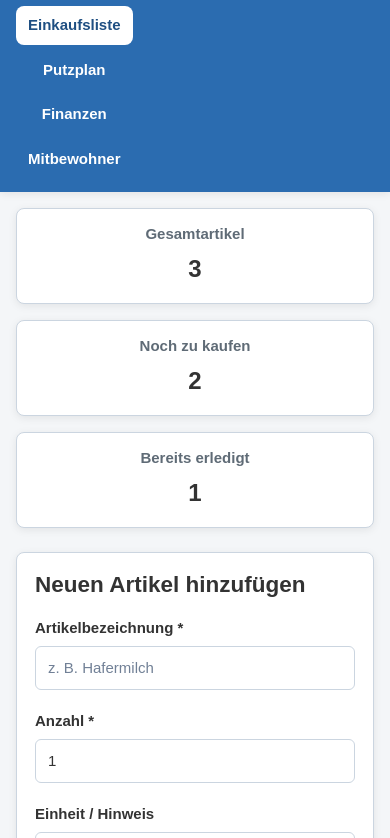
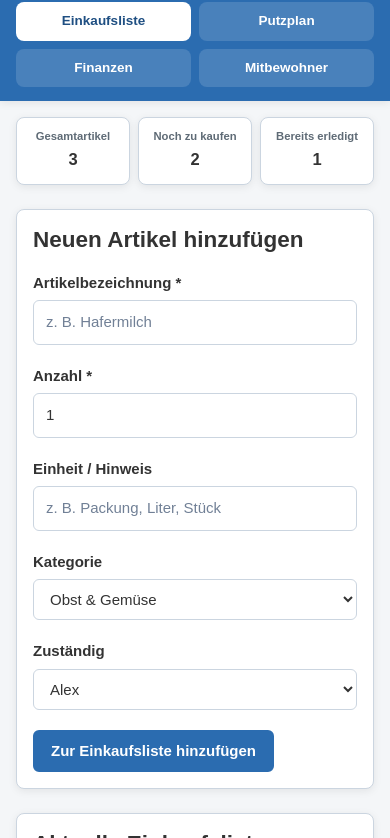
Before and after one commit to KeinDatenvolumen/portfolio-berres, a plain HTML site: page index.html in a window 390 px wide. Shown: the part 71-909 px from the top of the page. Drawn offline with Linux system fonts and the light colour scheme.

Commit message:
fix(style): improve mobile navigation grid and remove vertical card gap

```diff
--- a/css/style.css
+++ b/css/style.css
@@ -551,6 +551,11 @@ textarea::placeholder {
   flex: 1 1 200px;
 }
 
+.item-card .form-row {
+  flex-wrap: wrap;
+  gap: 8px;
+}
+
 .item-card h2,
 .item-card h3,
 .item-card p {
@@ -762,22 +767,28 @@ textarea::placeholder {
 @media (max-width: 768px) {
   .site-header {
     flex-direction: column;
-    align-items: flex-start;
-    gap: 16px;
-    padding: 16px 24px;
+    align-items: stretch;
+    gap: 12px;
+    padding: 16px 20px;
   }
 
   .nav-list {
+    display: grid;
+    grid-template-columns: repeat(2, minmax(0, 1fr));
+    gap: 8px;
     width: 100%;
-    flex-wrap: wrap;
   }
 
   .nav-link {
-    padding: 8px 12px;
+    display: block;
+    width: 100%;
+    padding: 9px 12px;
+    text-align: center;
+    background-color: rgba(255, 255, 255, 0.14);
   }
 
   .main-content {
-    padding: 24px;
+    padding: 20px;
   }
 
   /*
@@ -805,25 +816,41 @@ textarea::placeholder {
   }
 
   .stats-grid {
-    grid-template-columns: repeat(2, minmax(0, 1fr));
+    grid-template-columns: repeat(3, minmax(0, 1fr));
+    gap: 12px;
+  }
+
+  .stat-box {
+    padding: 14px 10px;
+  }
+
+  .stat-box h2,
+  .stat-box h3,
+  .stat-box .stat-label {
+    font-size: 0.85rem;
+  }
+
+  .stat-box p,
+  .stat-box .stat-value {
+    font-size: 1.3rem;
   }
 
   .item-card {
-    align-items: flex-start;
+    align-items: center;
     flex-wrap: wrap;
   }
 
   .site-footer {
-    padding: 18px 24px;
+    padding: 18px 20px;
   }
 }
 
 
 /* ==================================================
-   15. Smartphone-Ansicht bis 480 Pixel
+   15. Smartphone-Ansicht bis 540 Pixel
    ================================================== */
 
-@media (max-width: 480px) {
+@media (max-width: 540px) {
   html {
     font-size: 15px;
   }
@@ -834,6 +861,7 @@ textarea::placeholder {
 
   .site-header {
     padding: 14px 16px;
+    gap: 12px;
   }
 
   .header-brand {
@@ -841,8 +869,8 @@ textarea::placeholder {
   }
 
   .brand-logo {
-    width: 42px;
-    height: 42px;
+    width: 40px;
+    height: 40px;
   }
 
   .header-brand h1 {
@@ -855,13 +883,13 @@ textarea::placeholder {
   }
 
   /*
-     Die Navigation wird auf kleinen Smartphones
-     vollständig untereinander dargestellt.
+     Die Navigation wird auf Smartphones als kompaktes
+     2x2-Raster dargestellt.
   */
   .nav-list {
-    flex-direction: column;
-    align-items: stretch;
-    gap: 6px;
+    display: grid;
+    grid-template-columns: repeat(2, minmax(0, 1fr));
+    gap: 8px;
   }
 
   .nav-list li {
@@ -871,7 +899,10 @@ textarea::placeholder {
   .nav-link {
     display: block;
     width: 100%;
+    padding: 9px 10px;
+    font-size: 0.9rem;
     text-align: center;
+    background-color: rgba(255, 255, 255, 0.14);
   }
 
   .main-content {
@@ -879,7 +910,7 @@ textarea::placeholder {
   }
 
   .card {
-    padding: 18px;
+    padding: 16px;
   }
 
   .info-aside {
@@ -921,22 +952,53 @@ textarea::placeholder {
     flex-direction: column;
     align-items: stretch;
     gap: 12px;
+    padding: 14px;
+  }
+
+  /* Wichtig: auf Mobilgeräten keinen 200px-Höhenplatzhalter erzwingen! */
+  .item-card > :first-child {
+    flex: 0 1 auto;
+  }
+
+  .item-card .form-row {
+    flex-direction: row;
+    flex-wrap: wrap;
+    gap: 8px;
+  }
+
+  .item-card .form-row .btn {
+    flex: 1 1 auto;
+    width: auto;
+  }
+
+  .item-card > .btn,
+  .item-card > div:not(.form-row) > .btn {
+    width: 100%;
   }
 
   .item-card .badge {
     align-self: flex-start;
   }
 
-  .item-card .btn {
-    width: 100%;
-  }
-
   .stats-grid {
-    grid-template-columns: minmax(0, 1fr);
+    grid-template-columns: repeat(3, minmax(0, 1fr));
+    gap: 8px;
   }
 
   .stat-box {
-    padding: 16px;
+    padding: 12px 6px;
+  }
+
+  .stat-box h2,
+  .stat-box h3,
+  .stat-box .stat-label {
+    font-size: 0.75rem;
+    margin-bottom: 4px;
+  }
+
+  .stat-box p,
+  .stat-box .stat-value {
+    font-size: 1.1rem;
   }
 
   /*
```
